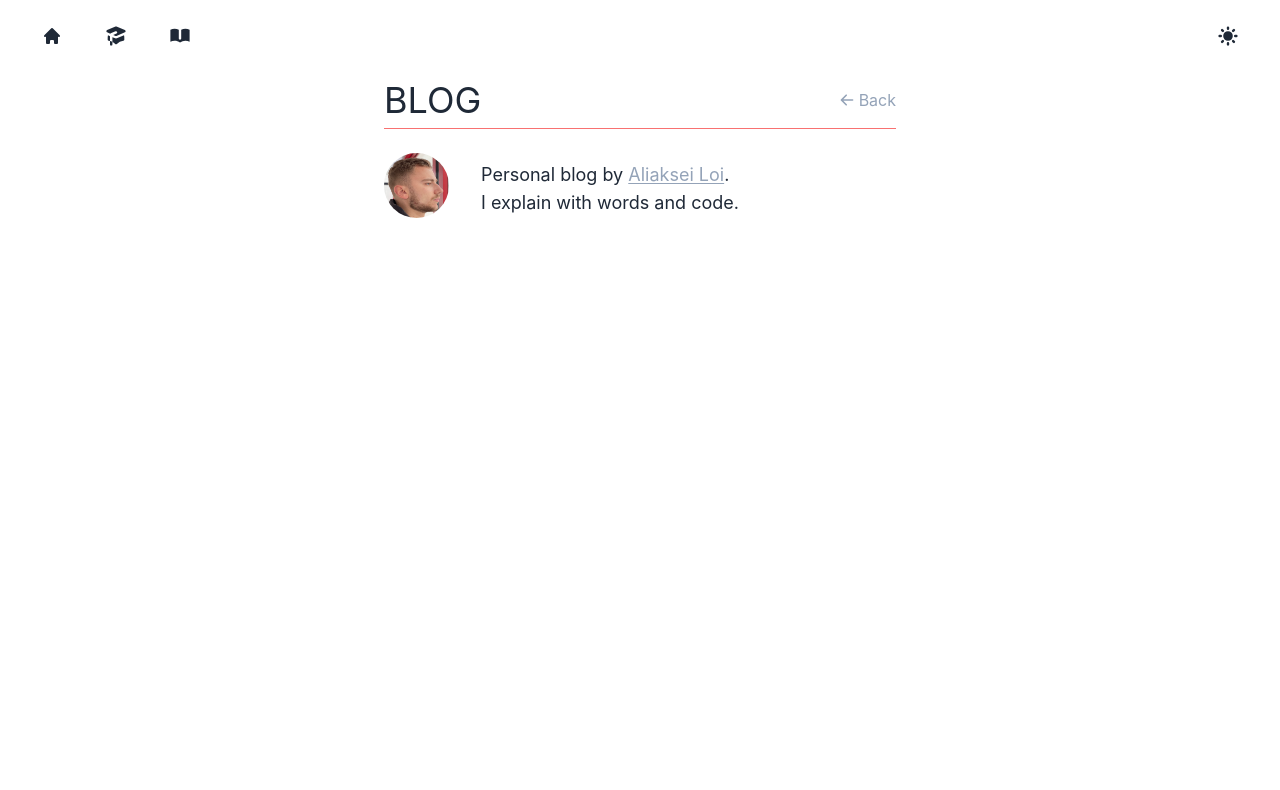
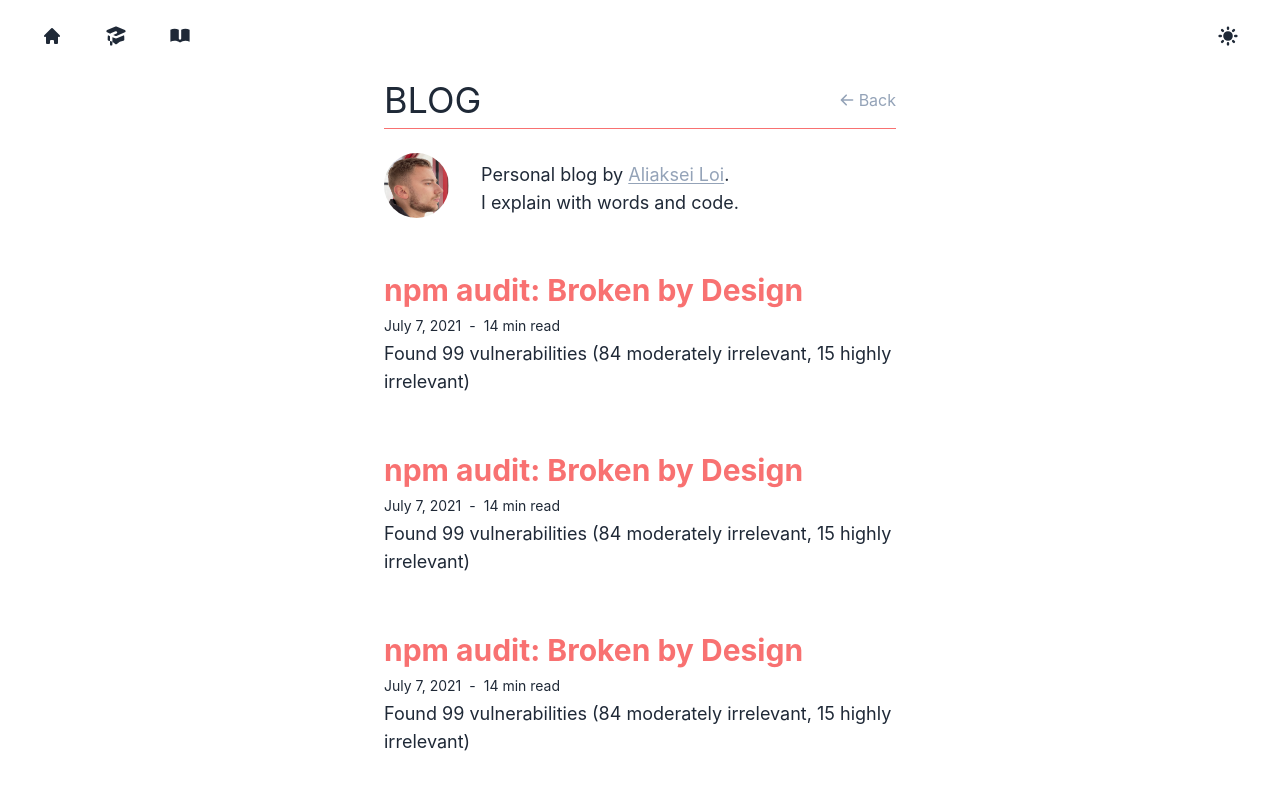
Before and after one commit to LashaLoi/al-space, a Next.js app: page /blog in a window 1280 px wide. Shown: the top 790 px of the page. Built offline with nearby package versions, Linux system fonts and the light colour scheme.

Commit message:
refactoring

```diff
--- a/lib/components/Navigation/index.tsx
+++ b/lib/components/Navigation/index.tsx
@@ -43,13 +43,13 @@ const Navigation: React.FC = () => {
 
   return (
     <div
-      className={`absolute flex justify-between w-full h-[10px] sm:top-6 sm:px-10 px-4 bottom-6 ${
+      className={`fixed flex justify-between w-full h-[10px] sm:top-6 sm:px-10 px-4 bottom-6 ${
         isHomePage ? 'text-white' : ''
       }`}
     >
       <div className="flex w-full sm:justify-start justify-between">
         {pages.map((page) => (
-          <Link href={page.link}>
+          <Link href={page.link} key={page.link}>
             <a className="flex justify-center items-center w-6 h-6 sm:mr-10 mr-0">
               {isDark ? page.lightIcon : page.darkIcon}
             </a>
--- a/lib/context/global.tsx
+++ b/lib/context/global.tsx
@@ -84,10 +84,15 @@ export const useGlobalStateApi = () => {
     handleAddPage(Page.HOME)
   }, [handleAddPage])
 
+  const addBlogPage = useCallback(() => {
+    handleAddPage(Page.BLOG)
+  }, [handleAddPage])
+
   return useMemo(
     () => ({
       addPage: handleAddPage,
       addHomePage,
+      addBlogPage,
     }),
     [addPage]
   )
--- /dev/null
+++ b/modules/Blog/Articles/Post.tsx
@@ -0,0 +1,24 @@
+import React, { memo } from 'react'
+
+interface PostProps {}
+
+export const PostComponent: React.FC<PostProps> = () => {
+  return (
+    <div className="mb-14">
+      <div className="text-3xl text-red-400 font-bold">
+        npm audit: Broken by Design
+      </div>
+      <div className="flex align-center  mt-2 text-sm">
+        <div className="mr-2">July 7, 2021</div>
+        <div>-</div>
+        <div className="ml-2">14 min read</div>
+      </div>
+      <p className="text-lg mt-1">
+        Found 99 vulnerabilities (84 moderately irrelevant, 15 highly
+        irrelevant)
+      </p>
+    </div>
+  )
+}
+
+export const Post = memo(PostComponent)
--- /dev/null
+++ b/modules/Blog/Articles/index.tsx
@@ -0,0 +1,14 @@
+import React, { memo } from 'react'
+import { Post } from './Post'
+
+const Articles: React.FC = () => {
+  return (
+    <div className="mt-12 h-[1000px] w-full">
+      <Post />
+      <Post />
+      <Post />
+    </div>
+  )
+}
+
+export default memo(Articles)
--- a/modules/Blog/index.tsx
+++ b/modules/Blog/index.tsx
@@ -6,6 +6,10 @@ import { useRouter } from 'next/router'
 import { animated, useSpring } from 'react-spring'
 
 import { FadeIn } from 'lib/components/FadeIn'
+import { useGlobalState, useGlobalStateApi } from 'lib/context/global'
+
+import Articles from './Articles'
+import { useUnMount } from '../../lib/hooks/useUnMount'
 
 const ArrawLeft: React.FC = () => (
   <svg
@@ -23,6 +27,8 @@ const ArrawLeft: React.FC = () => (
 )
 
 const Blog: React.FC = () => {
+  const { isBlogMounted } = useGlobalState()
+  const { addBlogPage } = useGlobalStateApi()
   const router = useRouter()
   const style = useSpring({
     from: {
@@ -34,16 +40,18 @@ const Blog: React.FC = () => {
     delay: 400,
   })
 
+  useUnMount(addBlogPage)
+
   const handleBack = useCallback(router.back, [])
 
   return (
     <div className="flex flex-col justify-center items-center">
       <div className="lg:lg:w-2/5 md:w-3/5 sm:w-5/6 w-full sm:p-0 p-4">
         <div className="flex justify-between items-center">
-          <FadeIn delay={200}>
+          <FadeIn delay={200} stop={isBlogMounted}>
             <div className="sm:text-4xl text-2xl">BLOG</div>
           </FadeIn>
-          <FadeIn delay={300}>
+          <FadeIn delay={300} stop={isBlogMounted}>
             <button
               onClick={handleBack}
               className="text-slate-400 flex items-center"
@@ -53,10 +61,10 @@ const Blog: React.FC = () => {
           </FadeIn>
         </div>
         <animated.div
-          style={style}
+          style={isBlogMounted ? undefined : style}
           className="w-full bg-red-400 h-[1px] mt-2"
         />
-        <FadeIn delay={300}>
+        <FadeIn delay={300} stop={isBlogMounted}>
           <div className="mt-6 flex items-center">
             <div className="sm:mr-8 mr-4">
               <Image
@@ -84,6 +92,9 @@ const Blog: React.FC = () => {
             </div>
           </div>
         </FadeIn>
+        <FadeIn delay={400} stop={isBlogMounted}>
+          <Articles />
+        </FadeIn>
       </div>
     </div>
   )
--- a/next.config.js
+++ b/next.config.js
@@ -1,8 +1,8 @@
 /** @type {import('next').NextConfig} */
 module.exports = {
   reactStrictMode: true,
-  experimental: {
-    // concurrentFeatures: true,
-    // serverComponents: true,
-  },
+  // experimental: {
+  // concurrentFeatures: true,
+  // serverComponents: true,
+  // },
 }
```
Also changed, not shown: 2 other files (tests, documents, lock files or other folders).
